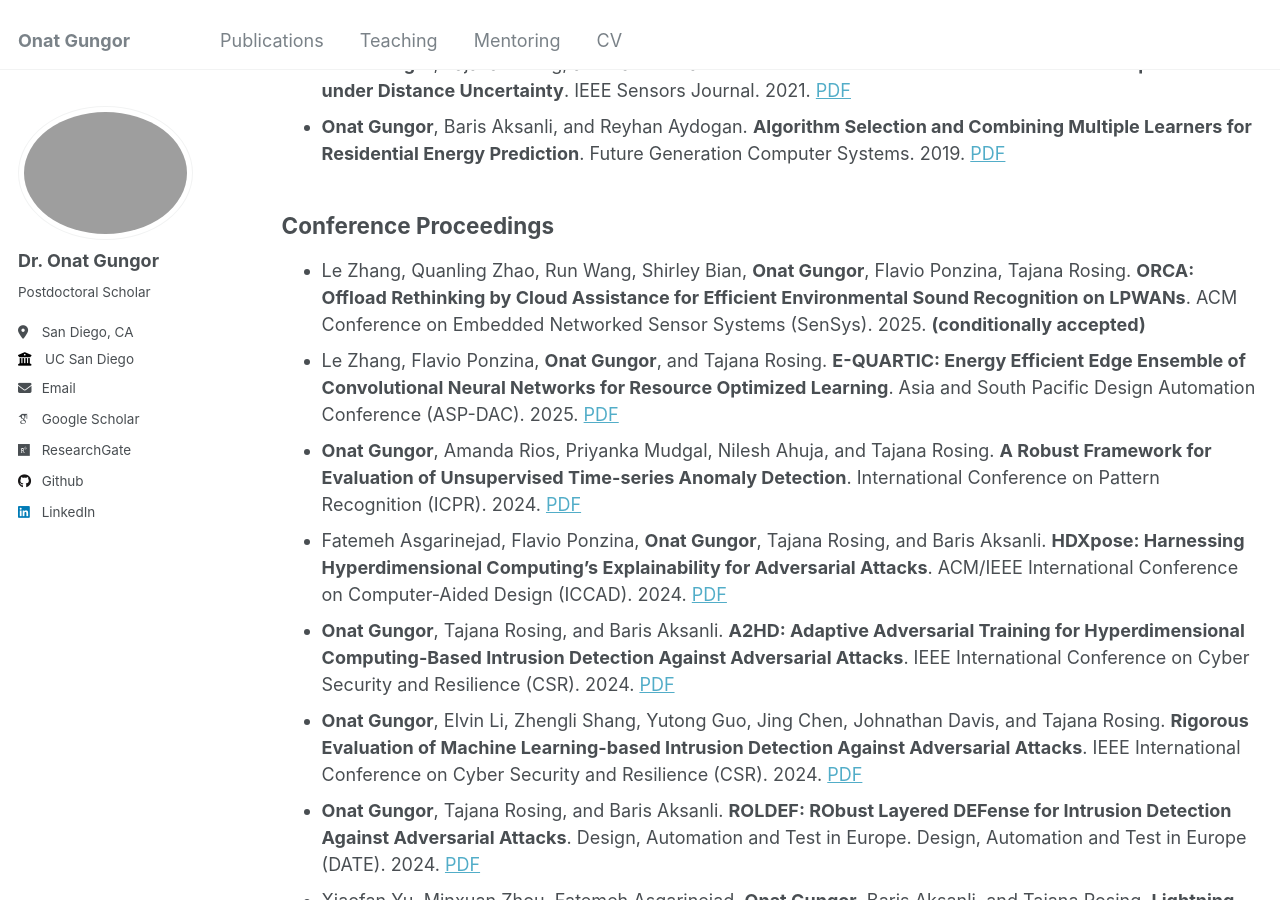
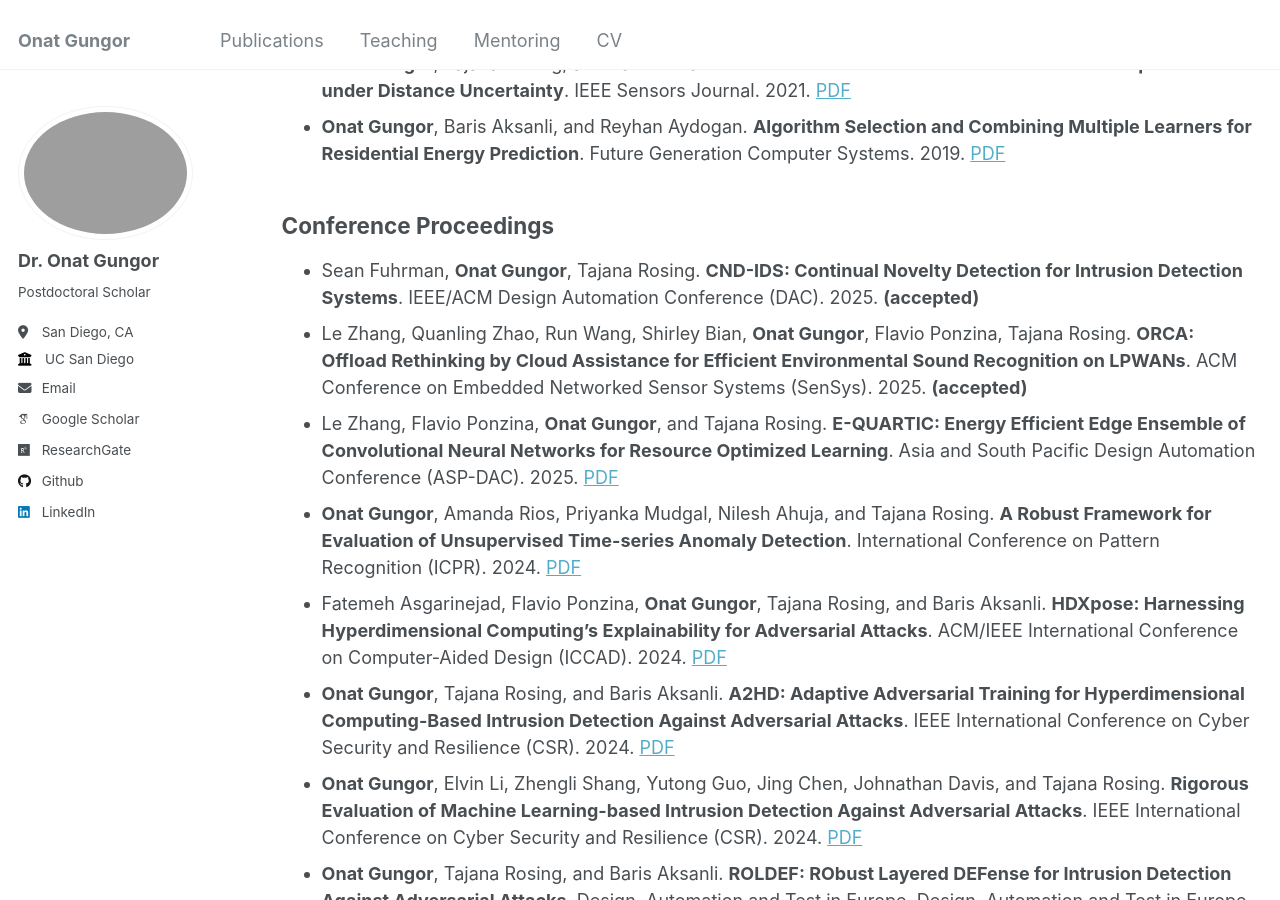
Before and after one commit to onatucsd/onatucsd.github.io, a Jekyll site: the page built from _pages/publications.md, in a window 1280 px wide and 900 px high, scrolled down 327 px. Built offline with Jekyll 4.4.1, drawn with Linux system fonts in a browser that asks for light colours; some web fonts are replaced.

Commit message:
Update publications.md

```diff
--- a/_pages/publications.md
+++ b/_pages/publications.md
@@ -13,7 +13,8 @@ author_profile: true
 * **Onat Gungor**, Baris Aksanli, and Reyhan Aydogan. **Algorithm Selection and Combining Multiple Learners for Residential Energy Prediction**. Future Generation Computer Systems. 2019. [PDF](https://www.sciencedirect.com/science/article/abs/pii/S0167739X19305795)
 
 ## Conference Proceedings
-* Le Zhang, Quanling Zhao, Run Wang, Shirley Bian, **Onat Gungor**, Flavio Ponzina, Tajana Rosing. **ORCA: Offload Rethinking by Cloud Assistance for Efficient Environmental Sound Recognition on LPWANs**. ACM Conference on Embedded Networked Sensor Systems (SenSys). 2025. **(conditionally accepted)**
+* Sean Fuhrman, **Onat Gungor**, Tajana Rosing. **CND-IDS: Continual Novelty Detection for Intrusion Detection Systems**. IEEE/ACM Design Automation Conference (DAC). 2025. **(accepted)**
+* Le Zhang, Quanling Zhao, Run Wang, Shirley Bian, **Onat Gungor**, Flavio Ponzina, Tajana Rosing. **ORCA: Offload Rethinking by Cloud Assistance for Efficient Environmental Sound Recognition on LPWANs**. ACM Conference on Embedded Networked Sensor Systems (SenSys). 2025. **(accepted)**
 * Le Zhang, Flavio Ponzina, **Onat Gungor**, and Tajana Rosing. **E-QUARTIC: Energy Efficient Edge Ensemble of Convolutional Neural Networks for Resource Optimized Learning**. Asia and South Pacific Design Automation Conference (ASP-DAC). 2025. [PDF](https://arxiv.org/abs/2409.08369)
 * **Onat Gungor**, Amanda Rios, Priyanka Mudgal, Nilesh Ahuja, and Tajana Rosing. **A Robust Framework for Evaluation of Unsupervised Time-series Anomaly Detection**. International Conference on Pattern Recognition (ICPR). 2024. [PDF](https://link.springer.com/chapter/10.1007/978-3-031-78395-1_4)
 * Fatemeh Asgarinejad, Flavio Ponzina, **Onat Gungor**, Tajana Rosing, and Baris Aksanli. **HDXpose: Harnessing Hyperdimensional Computing's Explainability for Adversarial Attacks**. ACM/IEEE International Conference on Computer-Aided Design (ICCAD). 2024. [PDF](https://www.researchgate.net/profile/Onat-Gungor/publication/386284039_HDXpose_Harnessing_Hyperdimensional_Computing's_Explainability_for_Adversarial_Attacks/links/674bc8e63d17281c7deebe28/HDXpose-Harnessing-Hyperdimensional-Computings-Explainability-for-Adversarial-Attacks.pdf)
```
